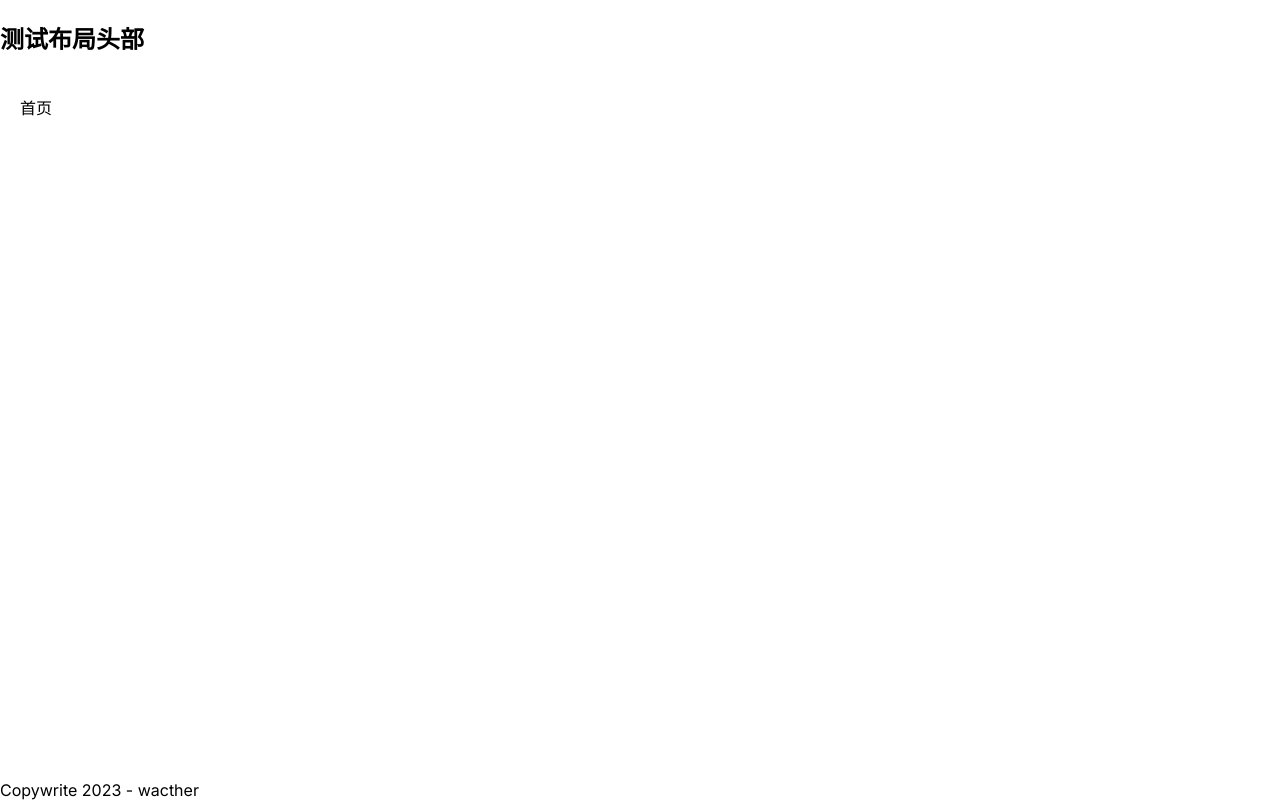
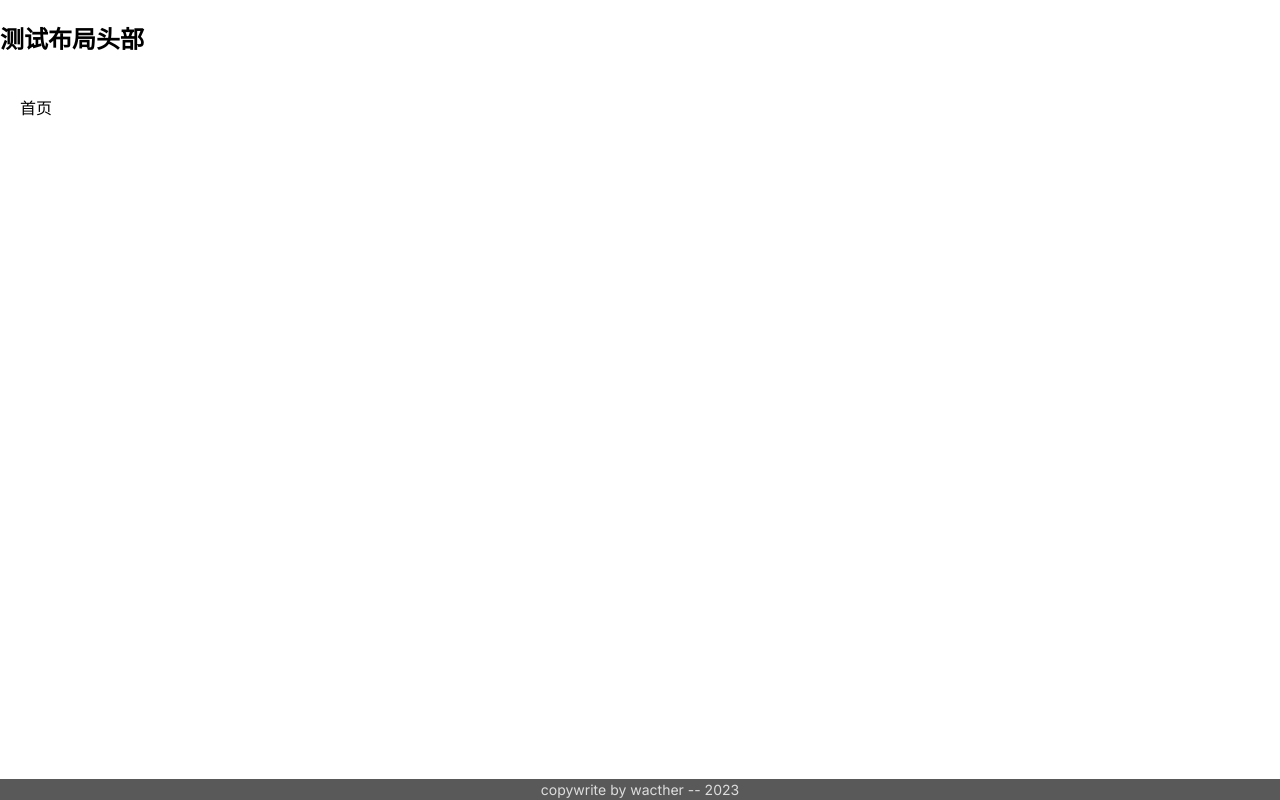
Before and after one commit to WatcherOne/my-study-home, a Next.js app in the folder front/: page / in a window 1280 px wide. Built offline with nearby package versions, Linux system fonts and the light colour scheme.

Commit message:
add sass but yet to optimize

```diff
--- a/front/next.config.js
+++ b/front/next.config.js
@@ -1,4 +1,5 @@
 /** @type {import('next').NextConfig} */
+const path = require('path')
 
 /**
  * next.config.js是一个 Node.js 模块
@@ -44,6 +45,9 @@ const nextConfig = {
     //         '/': { page: '/' }
     //     }
     // }
+    sassOptions: {
+        includePaths: [path.join(__dirname, 'styles')]
+    }
 }
 
 module.exports = nextConfig
--- a/front/package.json
+++ b/front/package.json
@@ -14,6 +14,7 @@
         "eslint-config-next": "^13.4.4",
         "next": "13.4.1",
         "react": "18.2.0",
-        "react-dom": "18.2.0"
+        "react-dom": "18.2.0",
+        "sass": "^1.62.1"
     }
 }
--- a/front/src/components/layout/footer.jsx
+++ b/front/src/components/layout/footer.jsx
@@ -1,9 +1,9 @@
-import styles from './footer.module.css'
+import styles from './footer.module.scss'
 
 export default function Footer ({ children }) {
     return (
         <footer className={styles.footer_container}>
-            <span>Copywrite 2023 - wacther</span>
+            <span className={styles.description}>copywrite by wacther -- 2023</span>
             {children}
         </footer>
     )
--- a/front/src/components/layout/footer.module.css
+++ /dev/null
@@ -1,6 +0,0 @@
-.footer_container {
-    position: fixed;
-    bottom: 0;
-    left: 0;
-    width: 100%;
-}
--- /dev/null
+++ b/front/src/components/layout/footer.module.scss
@@ -0,0 +1,14 @@
+.footer_container {
+    position: fixed;
+    bottom: 0;
+    left: 0;
+    width: 100%;
+    line-height: 20px;
+    text-align: center;
+    background-color: rgba(49, 48, 48, .8);
+}
+
+.description {
+    font-size: 14px;
+    color: rgb(221, 221, 221);
+}
--- a/front/src/pages/_app.js
+++ b/front/src/pages/_app.js
@@ -1,5 +1,6 @@
 // 导入全局样式
 import '@/styles/globals.css'
+import '@/styles/variables.module.scss'
 import Head from 'next/head'
 import { Inter } from 'next/font/google'
 import Layout from '@/components/layout'
--- a/front/src/pages/index.jsx
+++ b/front/src/pages/index.jsx
@@ -1,10 +1,10 @@
 import Link from 'next/link'
-import styles from '@/styles/index.module.css'
+import styles from '@/styles/index.module.scss'
 
 export default function Home() {
     return (
         <section className={styles.container}>
-            <div>首页</div>
+            <div className="title">首页</div>
         </section>
     )
 }
--- a/front/src/styles/index.module.css
+++ /dev/null
@@ -1,3 +0,0 @@
-.container {
-    padding: 20px;
-}
--- /dev/null
+++ b/front/src/styles/index.module.scss
@@ -0,0 +1,6 @@
+.container {
+    padding: 20px;
+    .title {
+        // color: $primaryColor;
+    }
+}
--- /dev/null
+++ b/front/src/styles/variables.module.scss
@@ -0,0 +1,3 @@
+// 公用css颜色变量
+
+$primaryColor: rgb(54, 182, 221);
```
Also changed, not shown: 1 other file (tests, documents, lock files or other folders).
